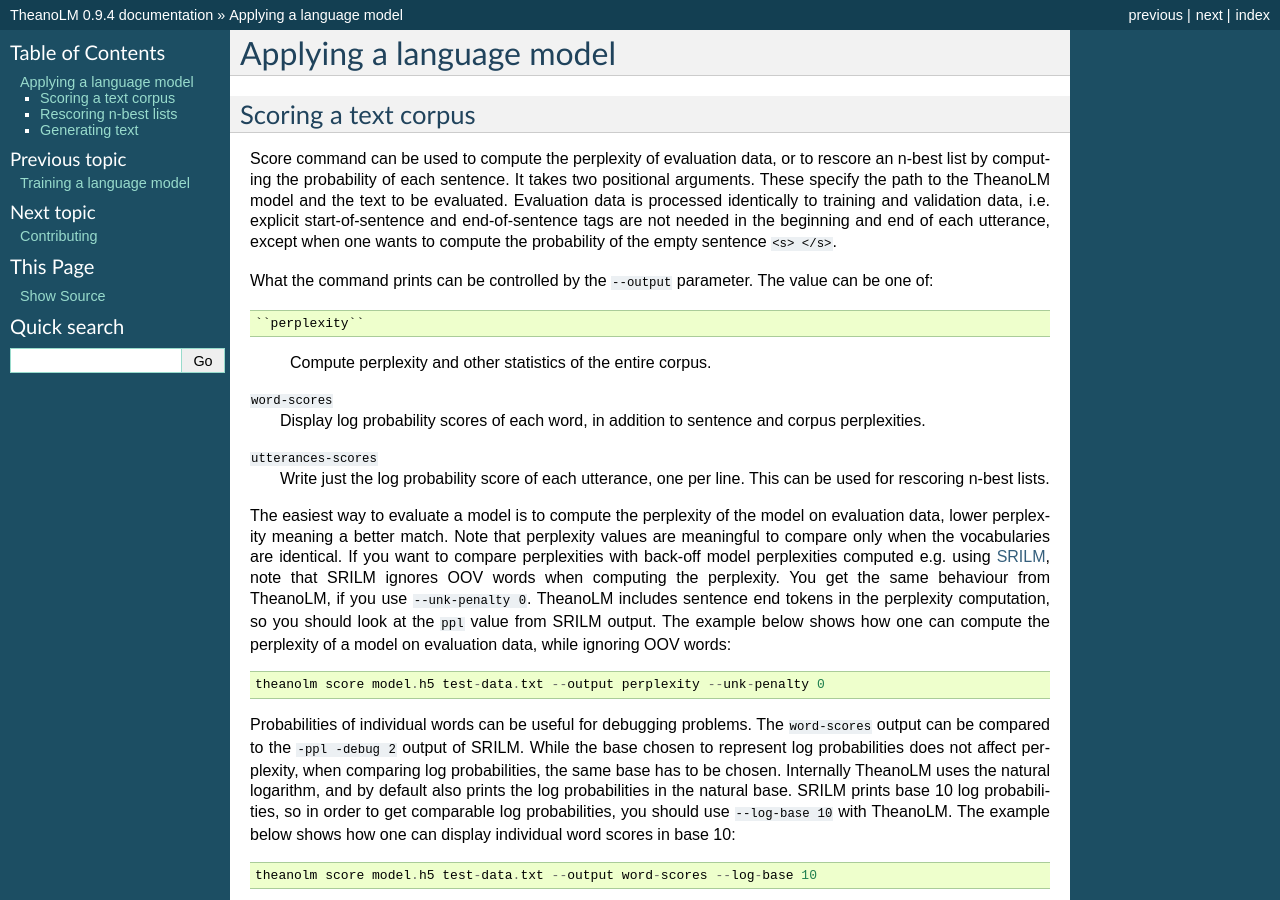
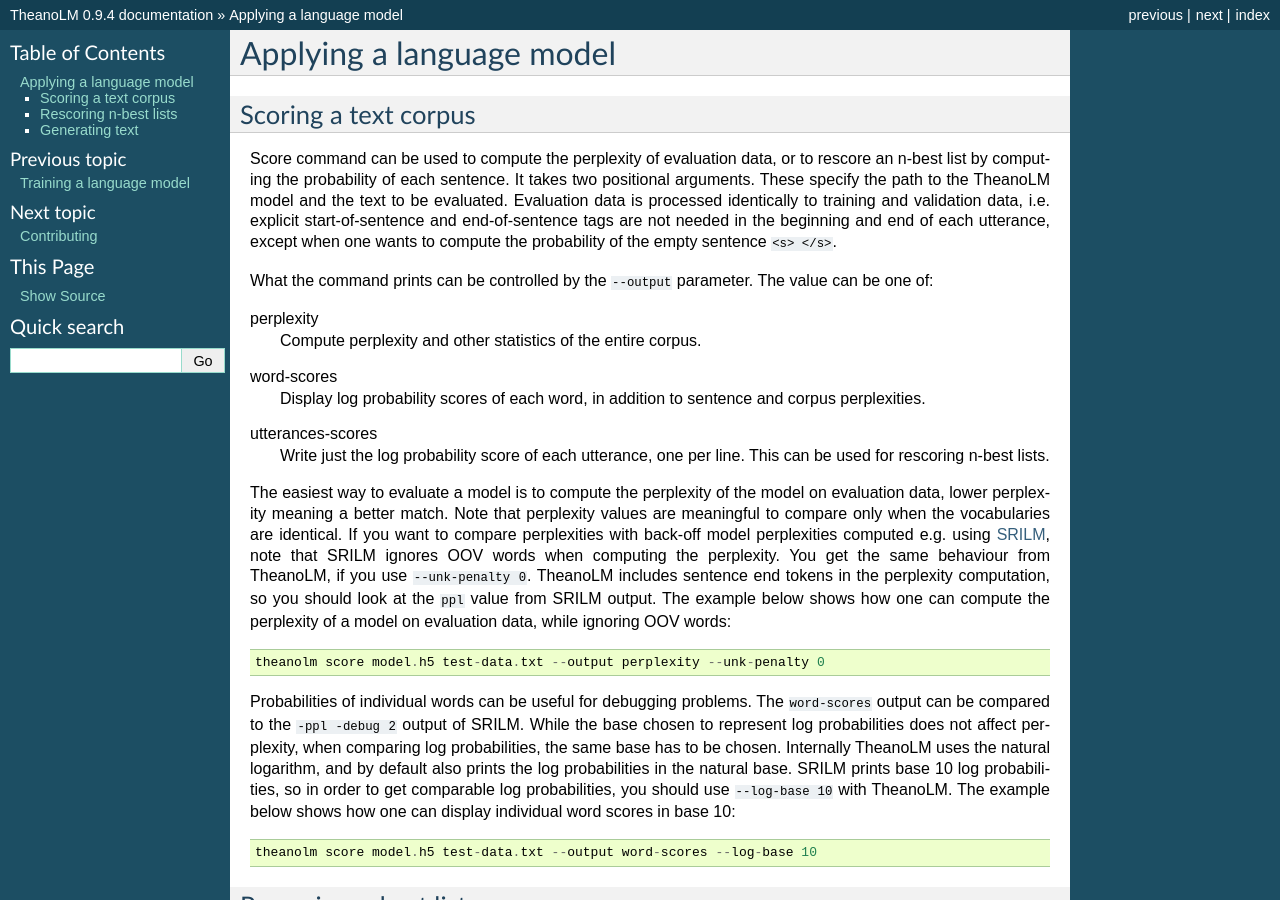
Before and after one commit to senarvi/theanolm, a Sphinx documentation site: the page built from docs/applying.rst, in a window 1280 px wide and 900 px high. Built offline with Sphinx 7.4.7, drawn with Linux system fonts in a browser that asks for light colours; pages that are not in the unit, such as notebooks, are missing from menus.

```diff
--- a/docs/applying.rst
+++ b/docs/applying.rst
@@ -13,16 +13,16 @@ not needed in the beginning and end of each utterance, except when one wants to
 compute the probability of the empty sentence ``<s> </s>``.
 
 What the command prints can be controlled by the ``--output`` parameter. The
-value can be one of::
+value can be one of:
 
-``perplexity``
+perplexity
   Compute perplexity and other statistics of the entire corpus.
 
-``word-scores``
+word-scores
   Display log probability scores of each word, in addition to sentence and
   corpus perplexities.
 
-``utterances-scores``
+utterances-scores
   Write just the log probability score of each utterance, one per line. This can
   be used for rescoring n-best lists.
 
--- a/docs/conf.py
+++ b/docs/conf.py
@@ -14,7 +14,7 @@
 # serve to show the default.
 
 import sys
-from os import path
+from os import path, environ
 import subprocess
 from unittest.mock import MagicMock
 
@@ -60,6 +60,8 @@ def create_apidoc(_):
         cmd = path.abspath(path.join(sys.prefix, 'bin', 'sphinx-apidoc'))
     else:
         cmd = 'sphinx-apidoc'
+    environ['SPHINX_APIDOC_OPTIONS'] = \
+        'members,special-members,private-members,undoc-members,show-inheritance'
     subprocess.check_call(
         [cmd, '--force', '--no-toc', '-o', docs_dir, root_dir, setup_path,
          tests_dir])
```
Also changed, not shown: 4 other files.
